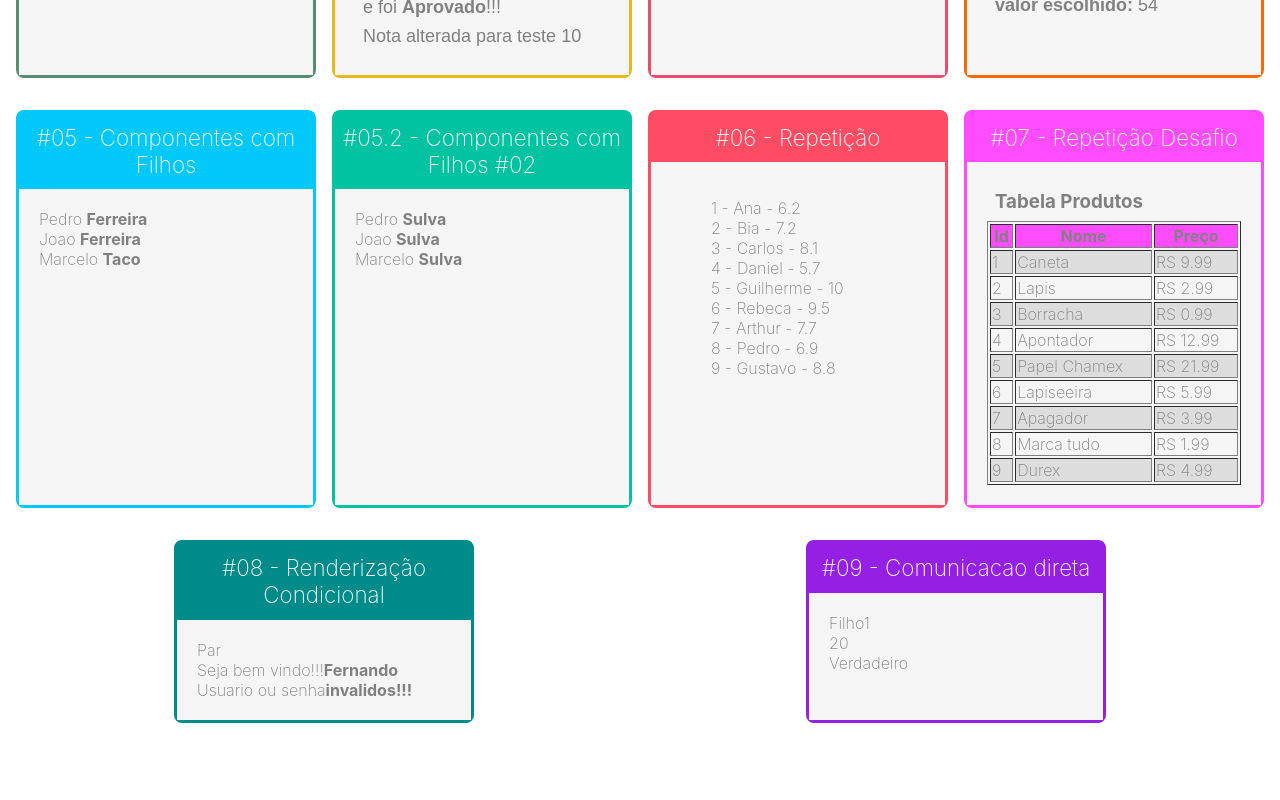
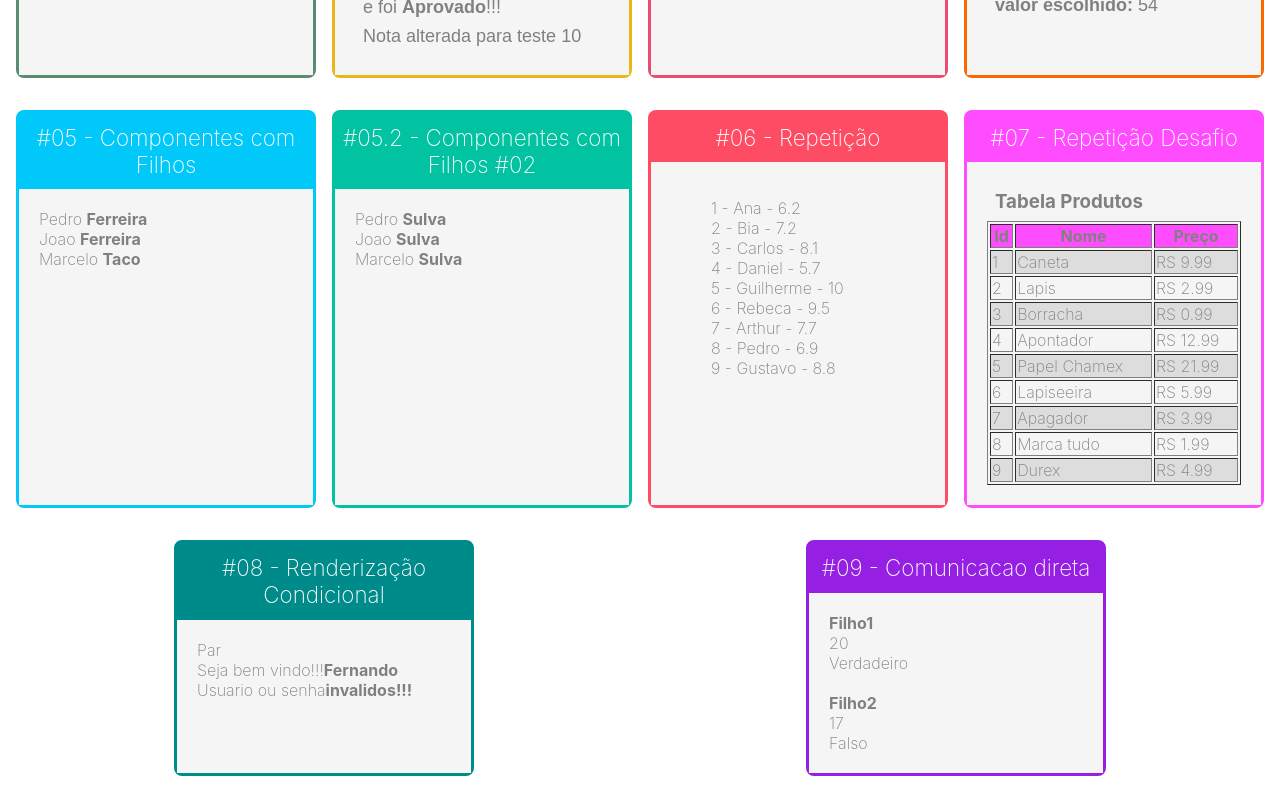
Before and after one commit to mrcomputer2018/primeiro, a React (Create React App) app: page / in a window 1280 px wide. Shown: the part 279-1079 px from the top of the page. Before the commit the page ends 1026 px from the top, so only its background shows below. Built offline with nearby package versions, Linux system fonts and the light colour scheme.

Commit message:
comunicacao direta #02

```diff
--- a/src/components/comunicacao/DiretaFilho.jsx
+++ b/src/components/comunicacao/DiretaFilho.jsx
@@ -3,7 +3,7 @@ import React from "react"
 const DiretaFilho = (props) => {
     return (
         <div>
-            <div>{ props.texto }</div>
+            <div><strong>{ props.texto }</strong></div>
             <div>{ props.numero }</div>
             <div>{ props.bool ? "Verdadeiro" : "Falso"}</div>
         </div>
--- a/src/components/comunicacao/DiretaPai.jsx
+++ b/src/components/comunicacao/DiretaPai.jsx
@@ -5,6 +5,8 @@ const DiretaPai = (props) => {
     return (
         <div>
             <DiretaFilho texto="Filho1" numero={20} bool={true} />
+            <br/>
+            <DiretaFilho texto="Filho2" numero={17} bool={false} />
         </div>
     )
 }
```
